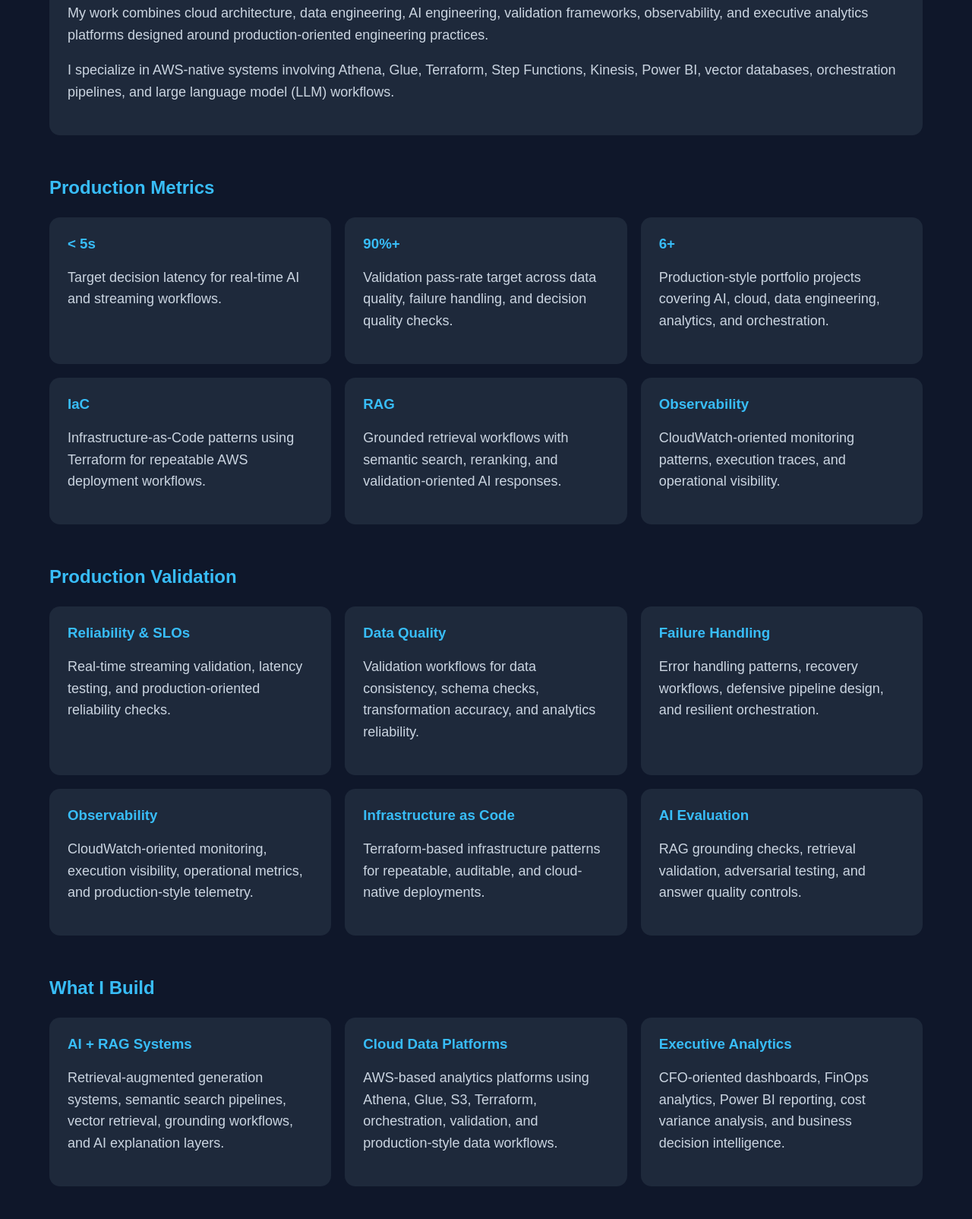
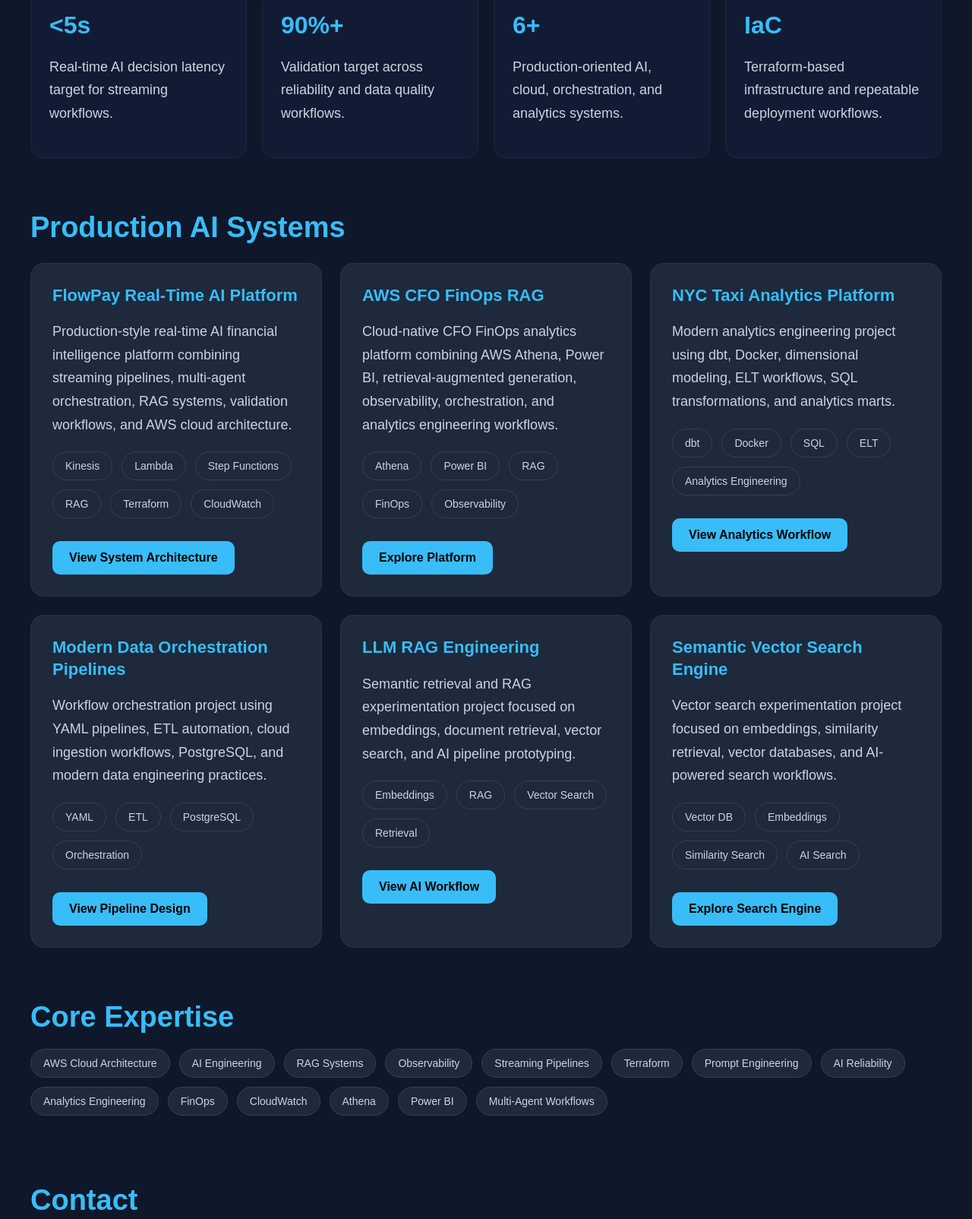
Before and after one commit to xavi092000/xavi092000.github.io, a plain HTML site: page index.html in a window 1280 px wide. Shown: the part 742-2346 px from the top of the page at 76% size. Drawn offline with Linux system fonts and the light colour scheme.

Commit message:
Upgrade portfolio branding and project architecture

```diff
--- a/index.html
+++ b/index.html
@@ -14,33 +14,54 @@
     }
 
     .container {
-      max-width: 1150px;
+      max-width: 1200px;
       margin: auto;
       padding: 40px;
     }
 
     h1 {
-      font-size: 56px;
-      margin-bottom: 10px;
+      font-size: 64px;
+      margin-bottom: 18px;
+      line-height: 1;
     }
 
     h2 {
       color: #38bdf8;
-      margin-top: 55px;
+      margin-top: 70px;
+      margin-bottom: 20px;
+      font-size: 38px;
+    }
+
+    h3 {
+      line-height: 1.3;
     }
 
     p {
       font-size: 18px;
-      line-height: 1.6;
+      line-height: 1.7;
       color: #cbd5e1;
     }
 
     .hero {
-      padding: 70px 0 40px;
+      padding: 80px 0 50px;
+    }
+
+    .tagline {
+      font-size: 24px;
+      color: #e2e8f0;
+      max-width: 900px;
+      line-height: 1.5;
+      margin-bottom: 30px;
+    }
+
+    .hero-description {
+      max-width: 950px;
+      margin-top: 28px;
+      margin-bottom: 35px;
     }
 
     .buttons {
-      margin-top: 28px;
+      margin-top: 30px;
       display: flex;
       flex-wrap: wrap;
       gap: 14px;
@@ -48,12 +69,17 @@
 
     .button {
       display: inline-block;
-      padding: 11px 18px;
+      padding: 13px 22px;
       background: #38bdf8;
       color: black;
       text-decoration: none;
-      border-radius: 8px;
+      border-radius: 10px;
       font-weight: bold;
+      transition: 0.3s;
+    }
+
+    .button:hover {
+      transform: translateY(-3px);
     }
 
     .button.secondary {
@@ -72,35 +98,41 @@
     .skill {
       background: #1e293b;
       padding: 10px 16px;
-      border-radius: 8px;
+      border-radius: 999px;
       font-size: 14px;
+      color: #cbd5e1;
+      border: 1px solid #334155;
     }
 
     .grid {
       display: grid;
-      grid-template-columns: repeat(auto-fit, minmax(280px, 1fr));
-      gap: 18px;
+      grid-template-columns: repeat(auto-fit, minmax(320px, 1fr));
+      gap: 24px;
       margin-top: 25px;
     }
 
     .card {
       background: #1e293b;
-      padding: 24px;
-      border-radius: 14px;
+      padding: 28px;
+      border-radius: 18px;
       transition: 0.3s;
+      border: 1px solid rgba(255,255,255,0.05);
     }
 
     .card:hover {
-      transform: translateY(-5px);
+      transform: translateY(-6px);
+      border-color: rgba(56,189,248,0.4);
     }
 
     .card h3 {
       margin-top: 0;
+      margin-bottom: 18px;
       color: #38bdf8;
+      font-size: 22px;
     }
 
     .footer {
-      margin-top: 80px;
+      margin-top: 90px;
       padding-bottom: 40px;
       color: #94a3b8;
     }
@@ -109,39 +141,70 @@
       color: #38bdf8;
     }
 
-    .tagline {
-      font-size: 22px;
-      color: #e2e8f0;
-      max-width: 1000px;
+    .metrics-grid {
+      display: grid;
+      grid-template-columns: repeat(auto-fit, minmax(220px, 1fr));
+      gap: 20px;
+      margin-top: 30px;
+    }
+
+    .metric-card {
+      background: #111c34;
+      border: 1px solid #1e293b;
+      padding: 24px;
+      border-radius: 16px;
+    }
+
+    .metric-card h3 {
+      color: #38bdf8;
+      margin: 0 0 12px 0;
+      font-size: 32px;
     }
 
     .muted {
       color: #94a3b8;
     }
+
   </style>
 </head>
 
 <body>
+
   <div class="container">
 
     <section class="hero">
+
       <h1>Felix Brillant</h1>
 
       <p class="tagline">
         AI Cloud Data Engineer • Production AI Systems • Reliability Engineering
       </p>
 
-      <p>
-        I design production-oriented AI systems combining AWS cloud infrastructure, retrieval-augmented generation (RAG), multi-agent orchestration, evaluation pipelines, observability, and reliability engineering.
+      <p class="hero-description">
+        I design production-oriented AI systems combining AWS cloud infrastructure,
+        retrieval-augmented generation (RAG), multi-agent orchestration,
+        evaluation pipelines, observability, and reliability engineering.
       </p>
 
       <div class="buttons">
-        <a class="button" href="https://github.com/xavi092000" target="_blank">GitHub Portfolio</a>
-        <a class="button secondary" href="https://www.linkedin.com/in/felix-brillant-27b890113/" target="_blank">LinkedIn</a>
-        <a class="button secondary" href="Felix_Brillant_english version.pdf" target="_blank">Resume PDF</a>
+        <a class="button" href="https://github.com/xavi092000" target="_blank">
+          GitHub Portfolio
+        </a>
+
+        <a class="button secondary"
+           href="https://www.linkedin.com/in/felix-brillant-27b890113/"
+           target="_blank">
+          LinkedIn
+        </a>
+
+        <a class="button secondary"
+           href="Felix_Brillant_english version.pdf"
+           target="_blank">
+          Resume PDF
+        </a>
       </div>
 
-      <div class="skills" style="margin-top:20px;">
+      <div class="skills" style="margin-top:30px;">
         <div class="skill">AWS</div>
         <div class="skill">RAG</div>
         <div class="skill">Multi-Agent Systems</div>
@@ -150,258 +213,267 @@
         <div class="skill">AI Reliability</div>
         <div class="skill">FinOps</div>
       </div>
-    </section>
 
-    <section class="section">
-      <h2>About Me</h2>
-
-      <div class="card">
-        <p>
-          AI / Cloud Data Engineer focused on building production-style cloud and AI systems across AWS infrastructure, analytics engineering, orchestration workflows, retrieval-augmented generation (RAG), and real-time intelligent pipelines.
-        </p>
-
-        <p>
-          My work combines cloud architecture, data engineering, AI engineering, validation frameworks, observability, and executive analytics platforms designed around production-oriented engineering practices.
-        </p>
-
-        <p>
-          I specialize in AWS-native systems involving Athena, Glue, Terraform, Step Functions, Kinesis, Power BI, vector databases, orchestration pipelines, and large language model (LLM) workflows.
-        </p>
-      </div>
     </section>
 
     <section>
+
       <h2>Production Metrics</h2>
 
-      <div class="grid">
-        <div class="card">
-          <h3>&lt; 5s</h3>
-          <p>Target decision latency for real-time AI and streaming workflows.</p>
+      <div class="metrics-grid">
+
+        <div class="metric-card">
+          <h3>&lt;5s</h3>
+          <p>Real-time AI decision latency target for streaming workflows.</p>
         </div>
 
-        <div class="card">
+        <div class="metric-card">
           <h3>90%+</h3>
-          <p>Validation pass-rate target across data quality, failure handling, and decision quality checks.</p>
+          <p>Validation target across reliability and data quality workflows.</p>
         </div>
 
-        <div class="card">
+        <div class="metric-card">
           <h3>6+</h3>
-          <p>Production-style portfolio projects covering AI, cloud, data engineering, analytics, and orchestration.</p>
+          <p>Production-oriented AI, cloud, orchestration, and analytics systems.</p>
         </div>
 
-        <div class="card">
+        <div class="metric-card">
           <h3>IaC</h3>
-          <p>Infrastructure-as-Code patterns using Terraform for repeatable AWS deployment workflows.</p>
+          <p>Terraform-based infrastructure and repeatable deployment workflows.</p>
         </div>
 
-        <div class="card">
-          <h3>RAG</h3>
-          <p>Grounded retrieval workflows with semantic search, reranking, and validation-oriented AI responses.</p>
-        </div>
+      </div>
 
-        <div class="card">
-          <h3>Observability</h3>
-          <p>CloudWatch-oriented monitoring patterns, execution traces, and operational visibility.</p>
-        </div>
-      </div>
     </section>
 
     <section>
-      <h2>Production Validation</h2>
 
-      <div class="grid">
-        <div class="card">
-          <h3>Reliability & SLOs</h3>
-          <p>
-            Real-time streaming validation, latency testing, and production-oriented reliability checks.
-          </p>
-        </div>
-
-        <div class="card">
-          <h3>Data Quality</h3>
-          <p>
-            Validation workflows for data consistency, schema checks, transformation accuracy, and analytics reliability.
-          </p>
-        </div>
-
-        <div class="card">
-          <h3>Failure Handling</h3>
-          <p>
-            Error handling patterns, recovery workflows, defensive pipeline design, and resilient orchestration.
-          </p>
-        </div>
-
-        <div class="card">
-          <h3>Observability</h3>
-          <p>
-            CloudWatch-oriented monitoring, execution visibility, operational metrics, and production-style telemetry.
-          </p>
-        </div>
-
-        <div class="card">
-          <h3>Infrastructure as Code</h3>
-          <p>
-            Terraform-based infrastructure patterns for repeatable, auditable, and cloud-native deployments.
-          </p>
-        </div>
-
-        <div class="card">
-          <h3>AI Evaluation</h3>
-          <p>
-            RAG grounding checks, retrieval validation, adversarial testing, and answer quality controls.
-          </p>
-        </div>
-      </div>
-    </section>
-
-    <section>
-      <h2>What I Build</h2>
-
-      <div class="grid">
-        <div class="card">
-          <h3>AI + RAG Systems</h3>
-          <p>
-            Retrieval-augmented generation systems, semantic search pipelines, vector retrieval,
-            grounding workflows, and AI explanation layers.
-          </p>
-        </div>
-
-        <div class="card">
-          <h3>Cloud Data Platforms</h3>
-          <p>
-            AWS-based analytics platforms using Athena, Glue, S3, Terraform, orchestration,
-            validation, and production-style data workflows.
-          </p>
-        </div>
-
-        <div class="card">
-          <h3>Executive Analytics</h3>
-          <p>
-            CFO-oriented dashboards, FinOps analytics, Power BI reporting,
-            cost variance analysis, and business decision intelligence.
-          </p>
-        </div>
-      </div>
-    </section>
-
-    <section>
-      <h2>Featured Projects</h2>
+      <h2>Production AI Systems</h2>
 
       <div class="grid">
 
         <div class="card">
+
           <h3>FlowPay Real-Time AI Platform</h3>
+
           <p>
-            Production-style real-time AI financial intelligence platform using streaming pipelines,
-            multi-agent orchestration, RAG systems, Terraform, validation pipelines, and AWS cloud architecture.
+            Production-style real-time AI financial intelligence platform combining
+            streaming pipelines, multi-agent orchestration, RAG systems,
+            validation workflows, and AWS cloud architecture.
           </p>
-          <a class="button" href="https://github.com/xavi092000/flowpay-real-time-ai-platform" target="_blank">View Project</a>
+
+          <div class="skills">
+            <div class="skill">Kinesis</div>
+            <div class="skill">Lambda</div>
+            <div class="skill">Step Functions</div>
+            <div class="skill">RAG</div>
+            <div class="skill">Terraform</div>
+            <div class="skill">CloudWatch</div>
+          </div>
+
+          <div class="buttons">
+            <a class="button"
+               href="https://github.com/xavi092000/flowpay-real-time-ai-platform"
+               target="_blank">
+              View System Architecture
+            </a>
+          </div>
+
         </div>
 
         <div class="card">
+
           <h3>AWS CFO FinOps RAG</h3>
+
           <p>
-            Cloud-native CFO FinOps analytics platform combining AWS Athena, Power BI,
-            retrieval-augmented generation, observability, orchestration, and analytics engineering workflows.
+            Cloud-native CFO FinOps analytics platform combining AWS Athena,
+            Power BI, retrieval-augmented generation, observability,
+            orchestration, and analytics engineering workflows.
           </p>
-          <a class="button" href="https://github.com/xavi092000/aws-cfo-finops-rag" target="_blank">View Project</a>
+
+          <div class="skills">
+            <div class="skill">Athena</div>
+            <div class="skill">Power BI</div>
+            <div class="skill">RAG</div>
+            <div class="skill">FinOps</div>
+            <div class="skill">Observability</div>
+          </div>
+
+          <div class="buttons">
+            <a class="button"
+               href="https://github.com/xavi092000/aws-cfo-finops-rag"
+               target="_blank">
+              Explore Platform
+            </a>
+          </div>
+
         </div>
 
         <div class="card">
+
           <h3>NYC Taxi Analytics Platform</h3>
+
           <p>
-            Modern analytics engineering project using dbt, Docker, dimensional modeling,
-            ELT workflows, SQL transformations, and analytics marts.
+            Modern analytics engineering project using dbt, Docker,
+            dimensional modeling, ELT workflows, SQL transformations,
+            and analytics marts.
           </p>
-          <a class="button" href="https://github.com/xavi092000/nyc-taxi-analytics-platform" target="_blank">View Project</a>
+
+          <div class="skills">
+            <div class="skill">dbt</div>
+            <div class="skill">Docker</div>
+            <div class="skill">SQL</div>
+            <div class="skill">ELT</div>
+            <div class="skill">Analytics Engineering</div>
+          </div>
+
+          <div class="buttons">
+            <a class="button"
+               href="https://github.com/xavi092000/nyc-taxi-analytics-platform"
+               target="_blank">
+              View Analytics Workflow
+            </a>
+          </div>
+
         </div>
 
         <div class="card">
+
           <h3>Modern Data Orchestration Pipelines</h3>
+
           <p>
-            Workflow orchestration project using YAML pipelines, ETL automation,
-            cloud ingestion workflows, PostgreSQL, and modern data engineering practices.
+            Workflow orchestration project using YAML pipelines,
+            ETL automation, cloud ingestion workflows,
+            PostgreSQL, and modern data engineering practices.
           </p>
-          <a class="button" href="https://github.com/xavi092000/modern-data-orchestration-pipelines" target="_blank">View Project</a>
+
+          <div class="skills">
+            <div class="skill">YAML</div>
+            <div class="skill">ETL</div>
+            <div class="skill">PostgreSQL</div>
+            <div class="skill">Orchestration</div>
+          </div>
+
+          <div class="buttons">
+            <a class="button"
+               href="https://github.com/xavi092000/modern-data-orchestration-pipelines"
+               target="_blank">
+              View Pipeline Design
+            </a>
+          </div>
+
         </div>
 
         <div class="card">
+
           <h3>LLM RAG Engineering</h3>
+
           <p>
-            Semantic retrieval and RAG experimentation project focused on embeddings,
-            document retrieval, vector search, and AI pipeline prototyping.
+            Semantic retrieval and RAG experimentation project focused on
+            embeddings, document retrieval, vector search,
+            and AI pipeline prototyping.
           </p>
-          <a class="button" href="https://github.com/xavi092000/llm-rag-engineering" target="_blank">View Project</a>
+
+          <div class="skills">
+            <div class="skill">Embeddings</div>
+            <div class="skill">RAG</div>
+            <div class="skill">Vector Search</div>
+            <div class="skill">Retrieval</div>
+          </div>
+
+          <div class="buttons">
+            <a class="button"
+               href="https://github.com/xavi092000/llm-rag-engineering"
+               target="_blank">
+              View AI Workflow
+            </a>
+          </div>
+
         </div>
 
         <div class="card">
+
           <h3>Semantic Vector Search Engine</h3>
+
           <p>
-            Vector search experimentation project focused on embeddings, similarity retrieval,
-            vector databases, and AI-powered search workflows.
+            Vector search experimentation project focused on embeddings,
+            similarity retrieval, vector databases,
+            and AI-powered search workflows.
           </p>
-          <a class="button" href="https://github.com/xavi092000/vector-search-engine" target="_blank">View Project</a>
+
+          <div class="skills">
+            <div class="skill">Vector DB</div>
+            <div class="skill">Embeddings</div>
+            <div class="skill">Similarity Search</div>
+            <div class="skill">AI Search</div>
+          </div>
+
+          <div class="buttons">
+            <a class="button"
+               href="https://github.com/xavi092000/vector-search-engine"
+               target="_blank">
+              Explore Search Engine
+            </a>
+          </div>
+
         </div>
 
       </div>
+
     </section>
 
     <section>
-      <h2>Certifications & Training</h2>
 
-      <div class="grid">
-        <div class="card">
-          <h3>AWS Certified Solutions Architect – Associate</h3>
-          <p>Cloud architecture, AWS services, reliability, networking, security, and scalable design.</p>
-        </div>
+      <h2>Core Expertise</h2>
 
-        <div class="card">
-          <h3>Microsoft Power BI Data Analyst Associate</h3>
-          <p>Power BI modeling, dashboarding, analytics reporting, and executive business intelligence.</p>
-        </div>
+      <div class="skills">
 
-        <div class="card">
-          <h3>FinOps Certified Practitioner</h3>
-          <p>Cloud cost management, optimization, forecasting, showback, and financial governance.</p>
-        </div>
+        <div class="skill">AWS Cloud Architecture</div>
+        <div class="skill">AI Engineering</div>
+        <div class="skill">RAG Systems</div>
+        <div class="skill">Observability</div>
+        <div class="skill">Streaming Pipelines</div>
+        <div class="skill">Terraform</div>
+        <div class="skill">Prompt Engineering</div>
+        <div class="skill">AI Reliability</div>
+        <div class="skill">Analytics Engineering</div>
+        <div class="skill">FinOps</div>
+        <div class="skill">CloudWatch</div>
+        <div class="skill">Athena</div>
+        <div class="skill">Power BI</div>
+        <div class="skill">Multi-Agent Workflows</div>
 
-        <div class="card">
-          <h3>Google Data Analytics Professional Certificate</h3>
-          <p>Data analysis foundations, SQL, spreadsheets, visualization, and analytics workflows.</p>
-        </div>
+      </div>
 
-        <div class="card">
-          <h3>Data Analyst in Python</h3>
-          <p>Python data analysis, pandas, data cleaning, exploration, and analytical workflows.</p>
-        </div>
-
-        <div class="card">
-          <h3>Generative AI / LLM Engineering Training</h3>
-          <p>RAG, LangChain, prompt engineering, LLM systems, AI agents, and evaluation workflows.</p>
-        </div>
-      </div>
     </section>
 
     <section class="footer">
+
       <h2>Contact</h2>
 
       <p>
         GitHub:
-        <a href="https://github.com/xavi092000" target="_blank">github.com/xavi092000</a>
+        <a href="https://github.com/xavi092000" target="_blank">
+          github.com/xavi092000
+        </a>
       </p>
 
       <p>
         LinkedIn:
-        <a href="https://www.linkedin.com/in/felix-brillant-27b890113/" target="_blank">
+        <a href="https://www.linkedin.com/in/felix-brillant-27b890113/"
+           target="_blank">
           linkedin.com/in/felix-brillant-27b890113
         </a>
       </p>
 
       <p class="muted">
-        Portfolio focused on AI engineering, cloud data engineering, analytics engineering, and production-style systems.
+        Portfolio focused on production AI systems, cloud-native architecture,
+        AI reliability, orchestration, observability, and decision intelligence.
       </p>
+
     </section>
 
   </div>
+
 </body>
 </html>
```
